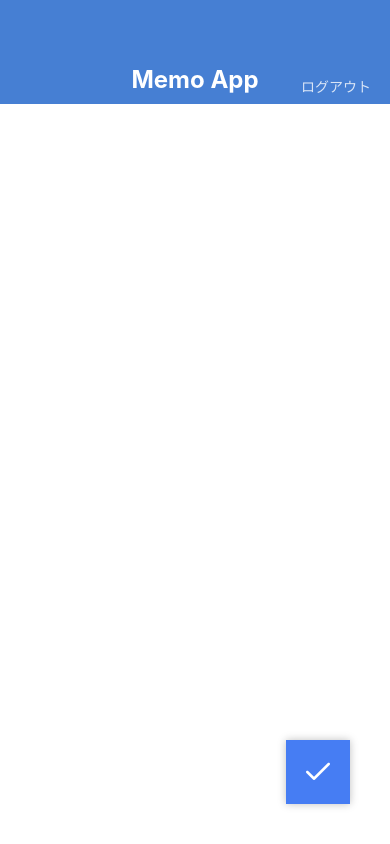
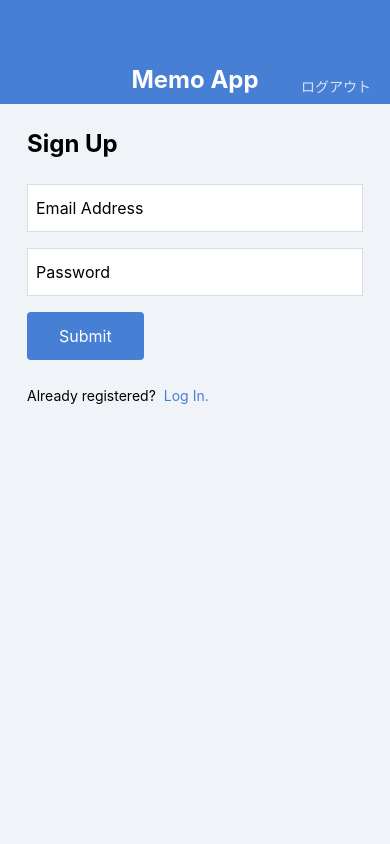
Before and after one commit to ShoyaNakade/MemoApp, a React Native app: screen / in a window 390 px wide. Built offline with nearby package versions, Linux system fonts and the light colour scheme.

Commit message:
create login and sign up screen

```diff
--- a/App.jsx
+++ b/App.jsx
@@ -4,13 +4,17 @@
 // import MemoDetailScreen from './src/screens/MemoDetailScreen';
 // import MemoListScreen from './src/screens/MemoListScreen';
 // import MemoEditScreen from './src/screens/MemoEditScreen';
-import MemoCreateScreen from './src/screens/MemoCreateScreen';
+// import MemoCreateScreen from './src/screens/MemoCreateScreen';
+// import LoginScreen from './src/screens/LoginScreen';
+import SignUpScreen from './src/screens/SignUpScreen';
 
 export default function App() {
   return (
     // <MemoDetailScreen />
     // <MemoListScreen />
     // <MemoEditScreen />
-    <MemoCreateScreen />
+    // <LoginScreen />
+    <SignUpScreen />
+    // <MemoCreateScreen />
   );
 }
--- /dev/null
+++ b/src/components/Button.jsx
@@ -0,0 +1,32 @@
+import { string } from 'prop-types';
+import React from 'react';
+import { View, Text, StyleSheet } from 'react-native';
+
+export default function Button(props) {
+  const { label } = props;
+  return (
+    <View style={styles.buttonContainer}>
+      <Text style={styles.buttonLabel}>{label}</Text>
+    </View>
+  );
+}
+
+Button.propTypes = {
+  label: string.isRequired,
+};
+
+const styles = StyleSheet.create({
+  buttonContainer: {
+    backgroundColor: '#467FD3',
+    borderRadius: 4,
+    alignSelf: 'flex-start', // 自分じしんを左に並べる
+    marginBottom: 24,
+  },
+  buttonLabel: {
+    fontSize: 16,
+    lineHeight: 32,
+    paddingVertical: 8,
+    paddingHorizontal: 32,
+    color: '#fff',
+  },
+});
--- /dev/null
+++ b/src/screens/LoginScreen.jsx
@@ -0,0 +1,64 @@
+import React from 'react';
+import {
+  View, Text, TextInput, StyleSheet, KeyboardAvoidingView,
+} from 'react-native';
+import AppBar from '../components/AppBar';
+import Button from '../components/Button';
+
+export default function LoginScreen() {
+  return (
+    <KeyboardAvoidingView style={styles.container}>
+      <AppBar />
+      <View style={styles.inner}>
+        <Text style={styles.title}>Log In</Text>
+        <TextInput value="Email Address" style={styles.input} />
+        <TextInput value="Password" style={styles.input} />
+        <Button label="Submit" />
+        <View style={styles.footer}>
+          <Text style={styles.footerText}>Not Registered?</Text>
+          <Text style={styles.footerLink}>Sign up here!</Text>
+        </View>
+      </View>
+    </KeyboardAvoidingView>
+  );
+}
+
+const styles = StyleSheet.create({
+  container: {
+    flex: 1,
+    backgroundColor: '#F0F4F8',
+  },
+  inner: {
+    paddingHorizontal: 27,
+    paddingVertical: 24,
+  },
+  title: {
+    fontSize: 24,
+    lineHeight: 32,
+    fontWeight: 'bold',
+    marginBottom: 24,
+  },
+  input: {
+    fontSize: 16,
+    // lineHeight: 32,
+    height: 48,
+    borderColor: '#DDDDDD',
+    borderWidth: 1,
+    backgroundColor: '#fff',
+    paddingHorizontal: 8,
+    marginBottom: 16,
+  },
+  footer: {
+    flexDirection: 'row',
+  },
+  footerText: {
+    fontSize: 14,
+    lineHeight: 24,
+    marginRight: 8,
+  },
+  footerLink: {
+    fontSize: 14,
+    lineHeight: 24,
+    color: '#467FD3',
+  },
+});
--- /dev/null
+++ b/src/screens/SignUpScreen.jsx
@@ -0,0 +1,64 @@
+import React from 'react';
+import {
+  View, Text, TextInput, StyleSheet, KeyboardAvoidingView,
+} from 'react-native';
+import AppBar from '../components/AppBar';
+import Button from '../components/Button';
+
+export default function SignUpScreen() {
+  return (
+    <KeyboardAvoidingView style={styles.container}>
+      <AppBar />
+      <View style={styles.inner}>
+        <Text style={styles.title}>Sign Up</Text>
+        <TextInput value="Email Address" style={styles.input} />
+        <TextInput value="Password" style={styles.input} />
+        <Button label="Submit" />
+        <View style={styles.footer}>
+          <Text style={styles.footerText}>Already registered?</Text>
+          <Text style={styles.footerLink}>Log In.</Text>
+        </View>
+      </View>
+    </KeyboardAvoidingView>
+  );
+}
+
+const styles = StyleSheet.create({
+  container: {
+    flex: 1,
+    backgroundColor: '#F0F4F8',
+  },
+  inner: {
+    paddingHorizontal: 27,
+    paddingVertical: 24,
+  },
+  title: {
+    fontSize: 24,
+    lineHeight: 32,
+    fontWeight: 'bold',
+    marginBottom: 24,
+  },
+  input: {
+    fontSize: 16,
+    // lineHeight: 32,
+    height: 48,
+    borderColor: '#DDDDDD',
+    borderWidth: 1,
+    backgroundColor: '#fff',
+    paddingHorizontal: 8,
+    marginBottom: 16,
+  },
+  footer: {
+    flexDirection: 'row',
+  },
+  footerText: {
+    fontSize: 14,
+    lineHeight: 24,
+    marginRight: 8,
+  },
+  footerLink: {
+    fontSize: 14,
+    lineHeight: 24,
+    color: '#467FD3',
+  },
+});
```
